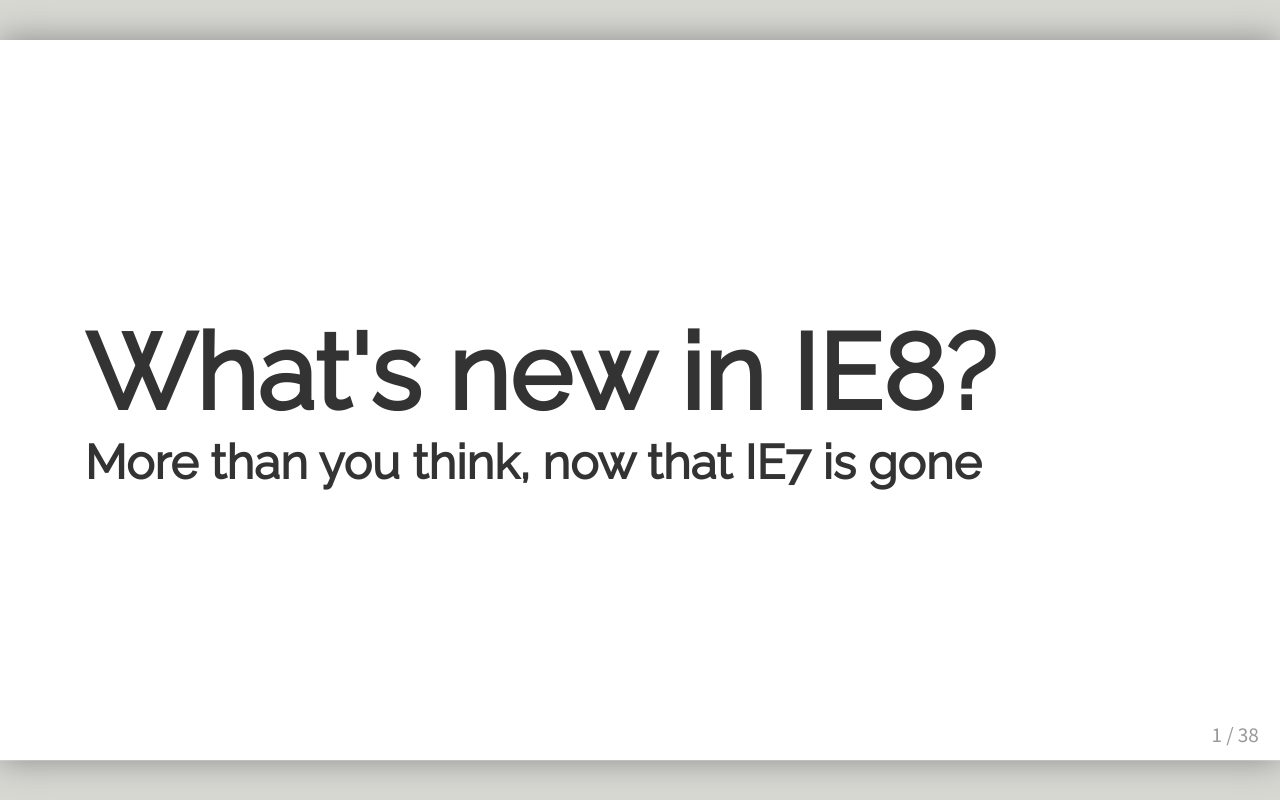
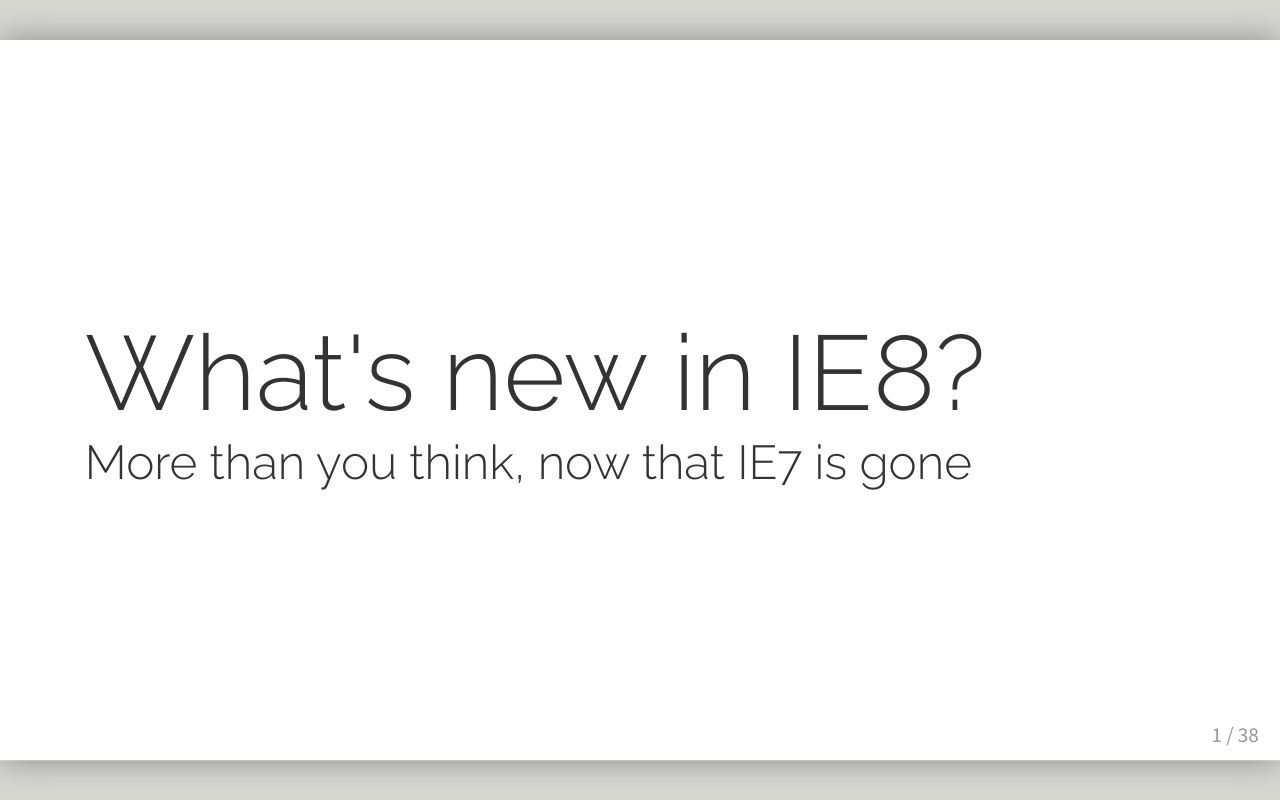
Before and after one commit to kavun/ie8, a plain HTML site: page index.html in a window 1280 px wide. Drawn offline with Linux system fonts and the light colour scheme.

Commit message:
improve font-weight

```diff
--- a/index.html
+++ b/index.html
@@ -4,7 +4,7 @@
 		<title>IE8 > IE7</title>
 		<meta http-equiv="Content-Type" content="text/html; charset=UTF-8"/>
 		<style type="text/css">
-			@import url(http://fonts.googleapis.com/css?family=Raleway:400);
+			@import url(http://fonts.googleapis.com/css?family=Raleway:300);
 			@import url(http://fonts.googleapis.com/css?family=Source+Code+Pro:400,600);
 			@import url(http://fonts.googleapis.com/css?family=Source+Sans+Pro);
 
@@ -15,7 +15,7 @@
 			}
 			h1, h2, h3 {
 				font-family: 'Raleway';
-				font-weight: 600;
+				font-weight: 300;
 			}
 			a {
 				color: #3F8EE2;
```
